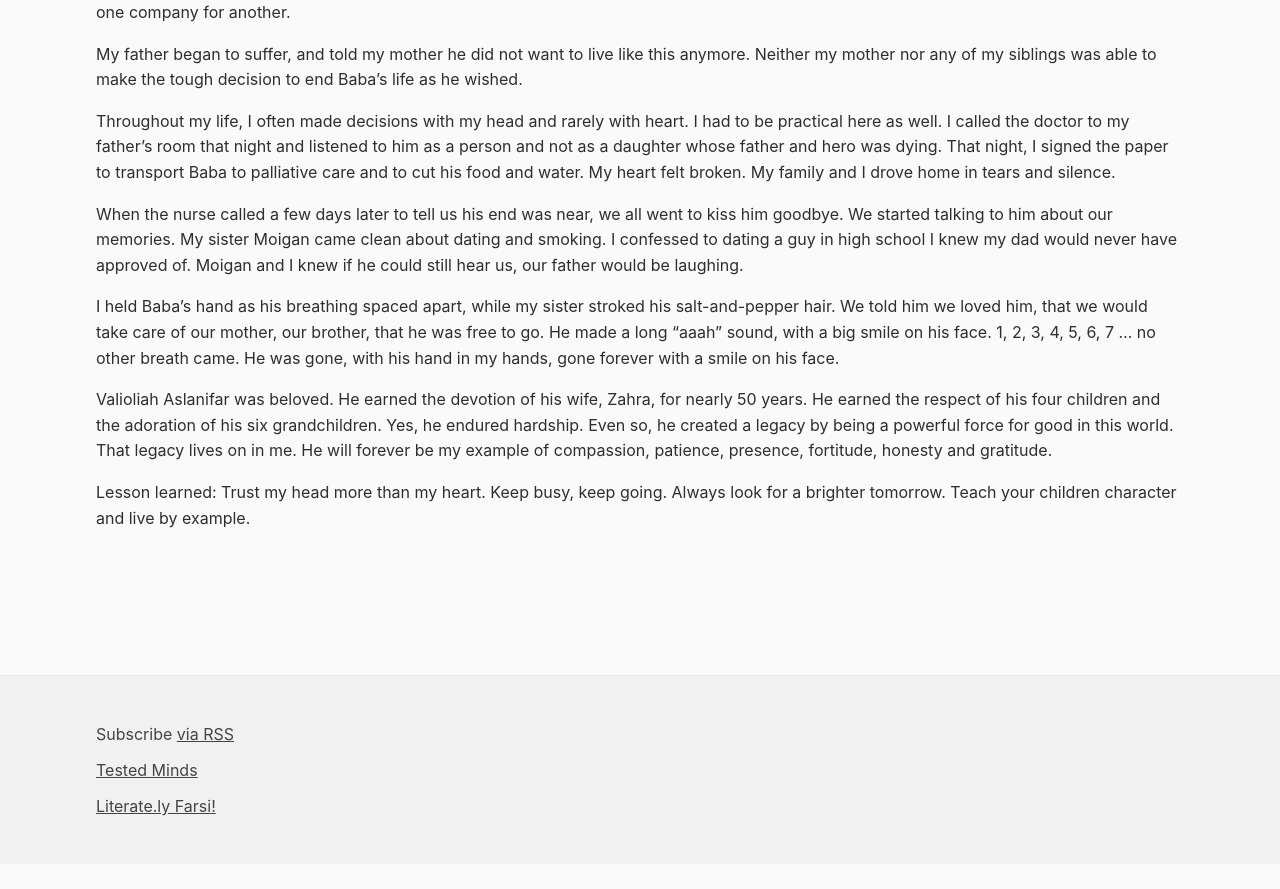
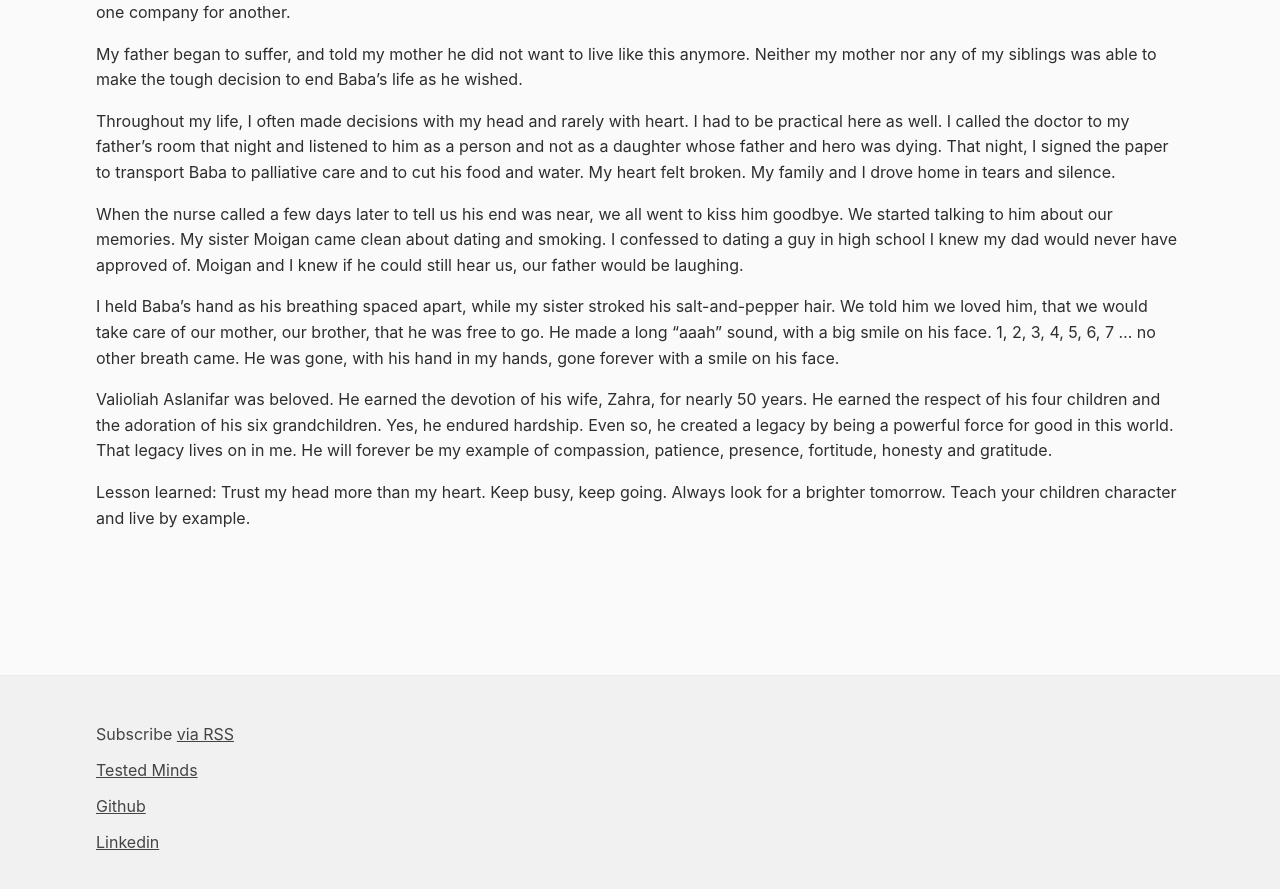
Before and after one commit to saslani/saslani.github.io, a Jekyll site: the page built from about.md, in a window 1280 px wide and 900 px high, scrolled down 9479 px. Shown: the top 889 px of the window. Built offline with Jekyll 4.4.1, drawn with Linux system fonts in a browser that asks for light colours; before the commit the page ends 10343 px from its top, so only the background shows below that.

Commit message:
took literate.ly out

```diff
--- a/_includes/footer.html
+++ b/_includes/footer.html
@@ -3,7 +3,8 @@
   <div class="wrapper">
     <p class="rss-subscribe">Subscribe <a href="{{ "/feed.xml" | prepend: site.baseurl }}">via RSS</a></p>
     <p><a href="http://testedminds.com">Tested Minds</a></p>
-    <p><a href="http://literate.ly/">Literate.ly Farsi!</a></p>
+    <p><a href="https://github.com/saslani/">Github</a></p>
+    <p><a href="https://www.linkedin.com/in/felfeli/">Linkedin</a></p>
   </div> <!-- .wrapper -->
 
 </footer>
--- a/about.md
+++ b/about.md
@@ -152,7 +152,7 @@ Lesson learned: Try new things. Be open to adventure!
 
 ## Chapter 7 — Here Come the Babies
 
-| ![](/assets/images/about_me/ch_7_1.jpg){:width="400x"} | ![](/assets/images/about_me/ch_7_2.jpg){:width="400x"} |
+| ![](/assets/images/about_me/ch_7_2.jpg){:width="400x"} | ![](/assets/images/about_me/ch_7_1.jpg){:width="400x"} |
 
 This chapter begins with Bobby and I getting married in 2010, at a wedding attended by my parents, who got their visas to come just in time.
 
```
